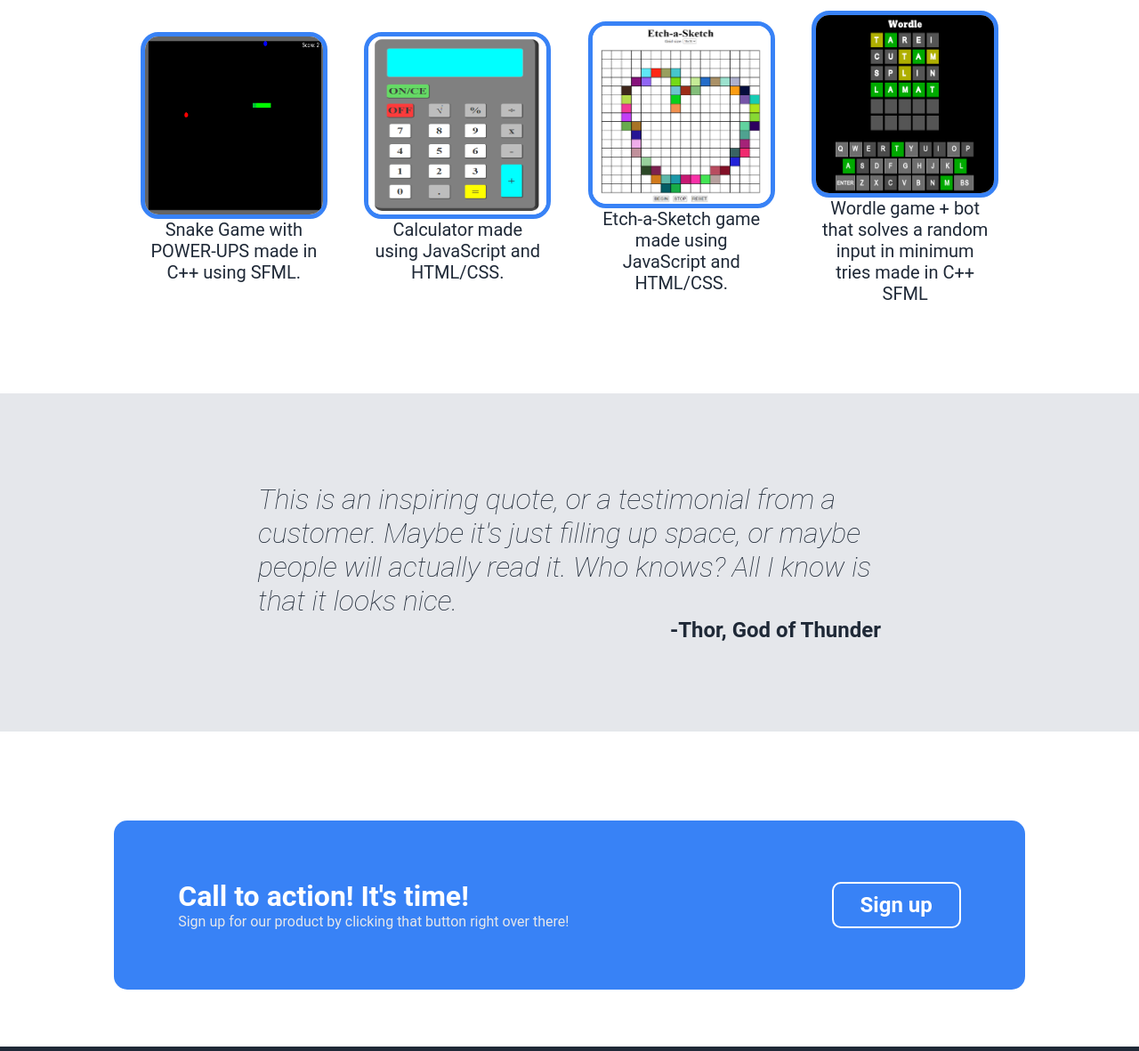
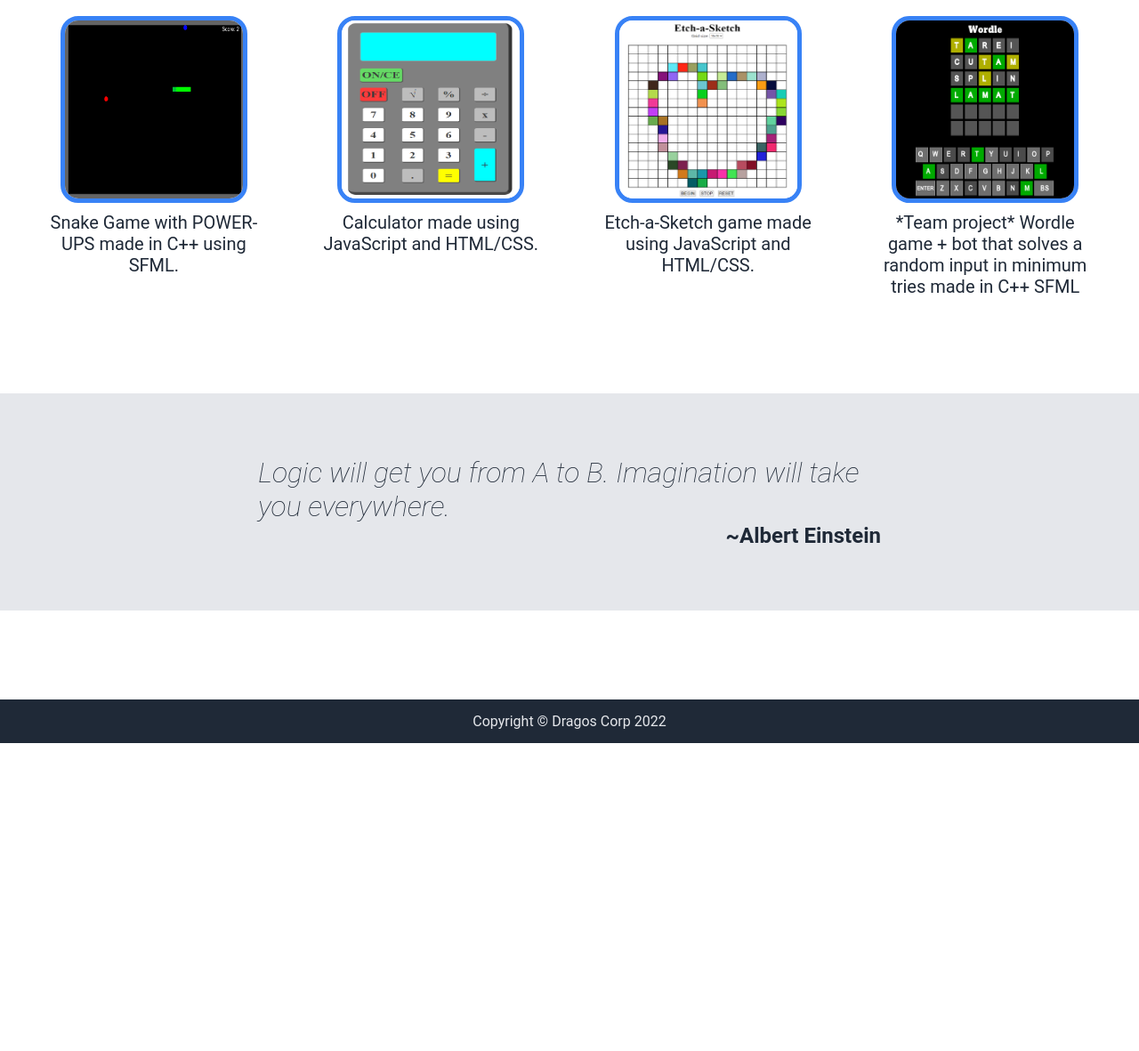
Before and after one commit to dragosc1/Personal-Page, a plain HTML site: page index.html in a window 1280 px wide. Shown: the part 579-1760 px from the top of the page at 89% size. After the commit the page ends 1414 px from the top, so only its background shows below. Drawn offline with Linux system fonts and the light colour scheme; a web font is replaced by a local one.

Commit message:
Restructured code

```diff
--- a/index.html
+++ b/index.html
@@ -34,34 +34,25 @@
         </div>
         <div class="container">
             <div class="str">
-                <img src="images/snake.png" alt="image-of-snake-game" class="img2">
+                <img src="images/snake.png" alt="image-of-snake-game" class="img">
                 <p>Snake Game with POWER-UPS made in C++ using SFML.</p>
             </div>
             <div class="str">
-                <img src="images/calculator.png" alt="image-of-an-calculator" class="img3">
+                <img src="images/calculator.png" alt="image-of-an-calculator" class="img">
                 <p>Calculator made using JavaScript and HTML/CSS.</p>
             </div>
             <div class="str">
-                <img src="images/Etch-a-Sketch.png" alt="image-of-etch-a-sketch" class="img4">
+                <img src="images/Etch-a-Sketch.png" alt="image-of-etch-a-sketch" class="img">
                 <p>Etch-a-Sketch game made using JavaScript and HTML/CSS.</p>
             </div>
             <div class="str">
-                <img src="images/wordle_bot.png" alt="image-of-wordle-game" class="img5">
-                <p>Wordle game + bot that solves a random input in minimum tries made in C++ SFML</p>
+                <img src="images/wordle_bot.png" alt="image-of-wordle-game" class="img">
+                <p>*Team project* Wordle game + bot that solves a random input in minimum tries made in C++ SFML</p>
             </div>
         </div>
         <div class="quote">
-            <h1 class="quotet">This is an inspiring quote, or a testimonial from a customer. Maybe it's just filling up space, or maybe people will actually read it. Who knows? All I know is that it looks nice.</h1>
-            <h2 class="quotet2">-Thor, God of Thunder</h2>
-        </div>
-        <div class="signup2">
-            <div class="container2">
-                <h1>Call to action! It's time!</h1>
-                <p>Sign up for our product by clicking that button right over there!</p>
-            </div>
-            <div class="signup3">
-                <h1>Sign up</h1>
-            </div>
+            <h1 class="quotet">Logic will get you from A to B. Imagination will take you everywhere.</h1>
+            <h2 class="quotet2">~Albert Einstein</h2>
         </div>
     </div>
     <footer>
--- a/style.css
+++ b/style.css
@@ -85,11 +85,10 @@ p {
     justify-content: center;
     padding-left: 2%;
     padding-right: 2%;
+    align-items: center;
+    height: 330px;
 }
-.str > p {
-    color: #1F2937;
-}
-.img2, .img3, .img4, .img5 {
+.img {
     height: 200px;
     width: 200px;
     border: 5px solid #3882F6;
@@ -98,11 +97,16 @@ p {
 .str {
     display: flex;
     flex-direction: column;
-    max-width: 190px;
+    max-width: 250px;
     font-size: 20px;
     text-align: center;
-    justify-content: center;
     align-items: center;
+    height: 100%;
+    padding-top: 1%;
+}
+.str > p {
+    color: #1F2937;
+    margin-top: 10px;
 }
 footer {
     background: #1F2937;
@@ -114,7 +118,7 @@ footer {
     background: #E5E7EB;
     margin-top: 100px;
     margin-bottom: 100px;
-    padding: 100px;
+    padding: 70px;
 }
 .quotet {
     color: #1F2937;
@@ -131,22 +135,3 @@ footer {
     margin-right: auto;
     margin-left: auto;
 }
-.signup2 {
-    background: #3882F6;
-    padding: 20px;
-    display: flex;
-    gap: 30%;
-    justify-content: center;
-    align-items: center;
-    height: 150px;
-    margin-left: 10%;
-    margin-right: 10%;
-    margin-bottom: 5%;
-    border-radius: 15px;
-}
-.signup3 {
-    border: 2px solid white;
-    padding: 10px 30px;
-    font-size: 12px;
-    border-radius: 10px;
-}
```
